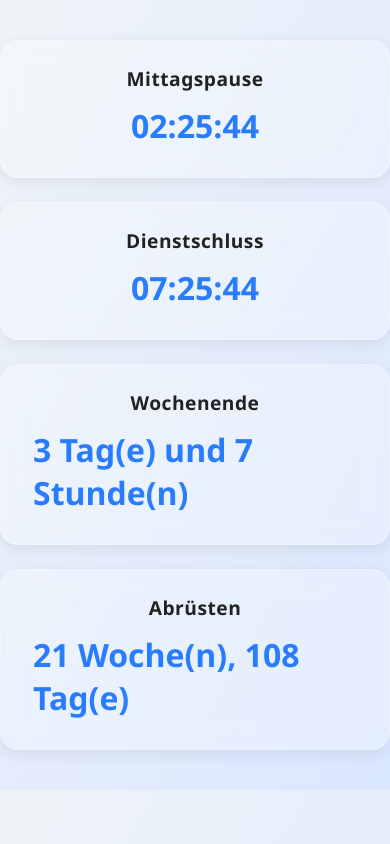
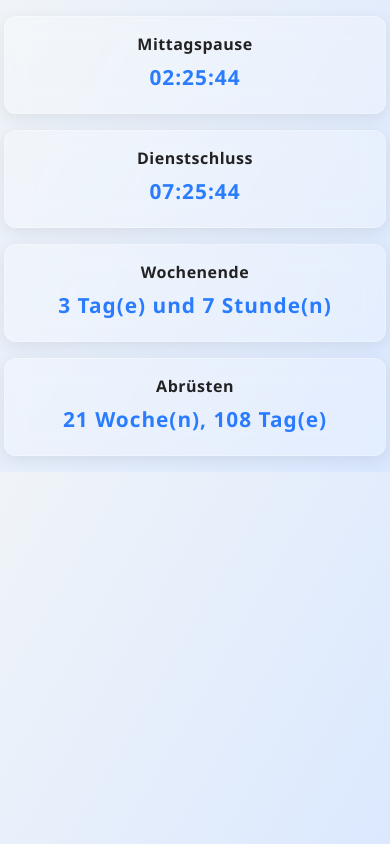
Before and after one commit to Michiii11/Countdown_BH, a website: page src/index.html in a window 390 px wide. Drawn offline with Linux system fonts and the light colour scheme.

Commit message:
respnosive

```diff
--- a/src/style.css
+++ b/src/style.css
@@ -10,7 +10,8 @@ body {
     display: flex;
     flex-direction: column;
     gap: 24px;
-    max-width: 500px;
+    max-width: 600px;
+    width: 100%;
     margin: 40px auto;
 }
 
@@ -57,3 +58,31 @@ body {
     filter: drop-shadow(0 0 8px #38f9d7);
     animation: spin 1.2s linear;
 }
+
+@media (max-width: 600px) {
+    .countdown-container {
+        max-width: 98vw;
+        gap: 16px;
+        margin: 16px auto;
+    }
+
+    .countdown-box {
+        padding: 16px 8px;
+        border-radius: 12px;
+    }
+
+    .countdown-title {
+        font-size: 1rem;
+        margin-bottom: 8px;
+    }
+
+    .countdown-value,
+    .countdown-done {
+        font-size: 1.3rem;
+        letter-spacing: 1px;
+    }
+
+    .countdown-done .done-icon {
+        font-size: 1.7rem;
+    }
+}
```
Also changed, not shown: src/index.html (indentation only).
